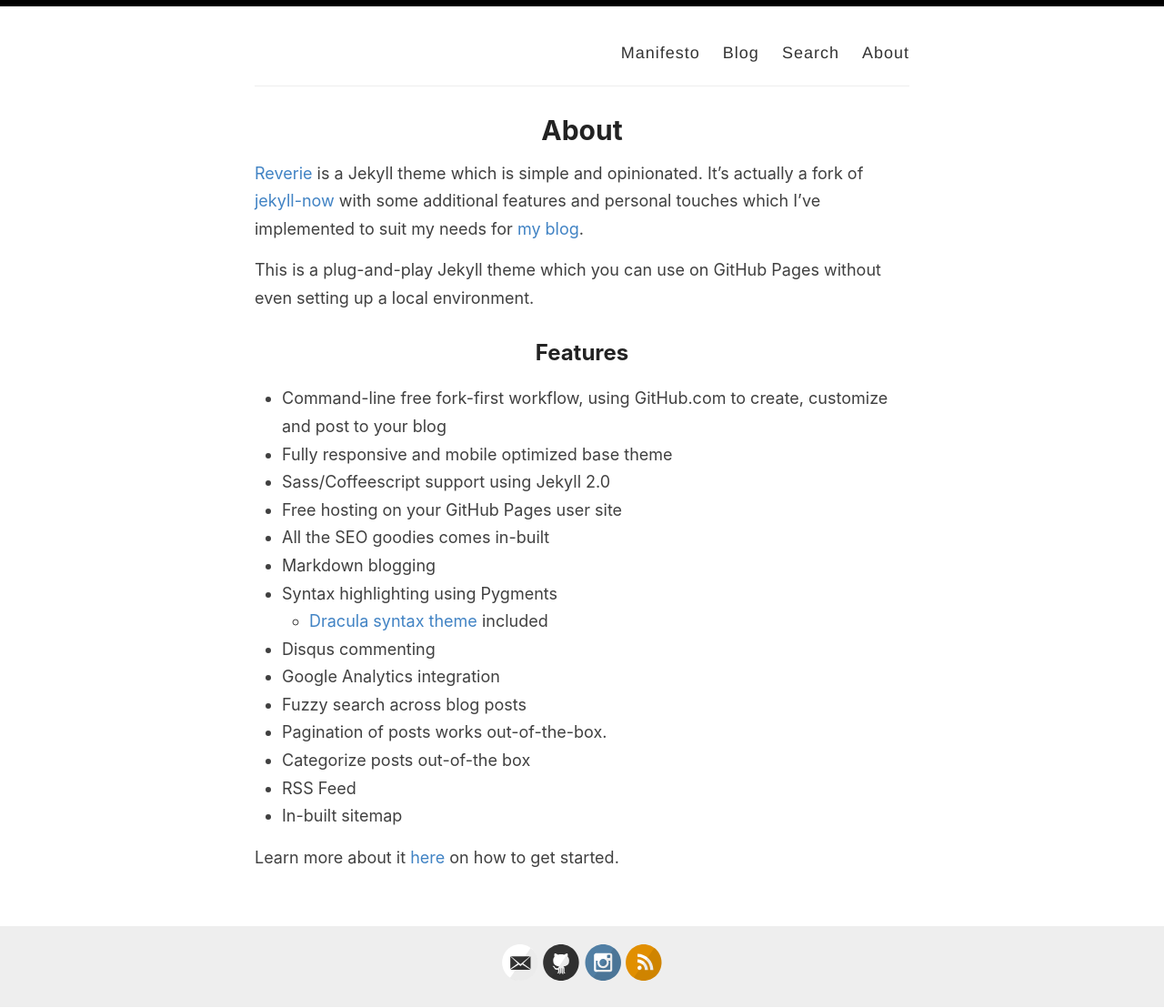
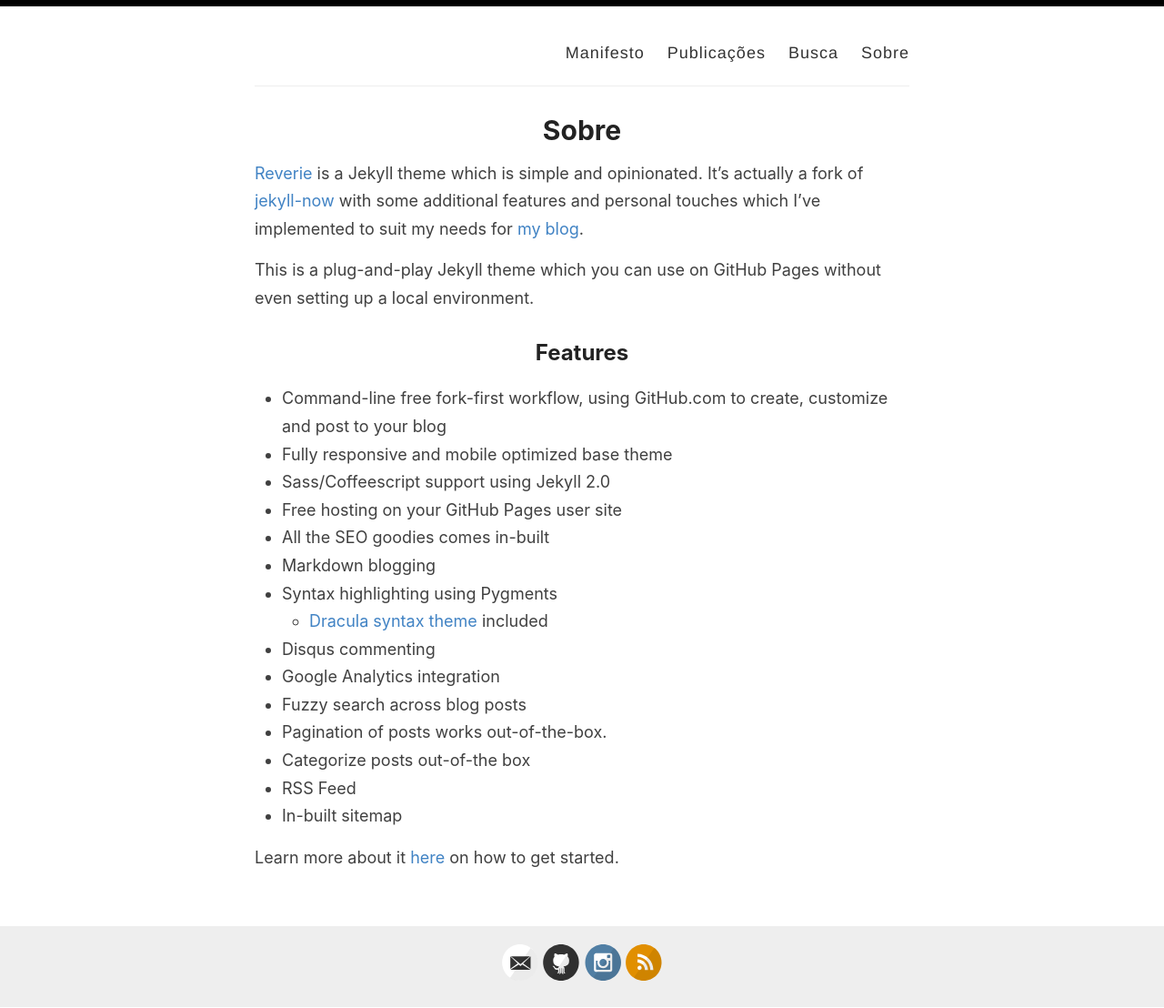
Before and after one commit to favarete/manifesto, a Jekyll site: the page built from docs/_pages/about.md, in a window 1280 px wide. Shown: the whole page at 91% size. Built offline with Jekyll 4.4.1, drawn with Linux system fonts in a browser that asks for light colours.

Commit message:
Update to pt-br

```diff
--- a/docs/_layouts/default.html
+++ b/docs/_layouts/default.html
@@ -22,9 +22,9 @@
           <header class="masthead clearfix">
             <nav>
               <a href="{{ site.baseurl }}/">Manifesto</a>
-              <a href="{{ site.baseurl }}/blog">Blog</a>
-              <a href="{{ site.baseurl }}/search">Search</a>
-              <a href="{{ site.baseurl }}/about">About</a>
+              <a href="{{ site.baseurl }}/publicacoes">Publicações</a>
+              <a href="{{ site.baseurl }}/busca">Busca</a>
+              <a href="{{ site.baseurl }}/sobre">Sobre</a>
             </nav>
           </header>
         </div>
--- a/docs/_pages/about.md
+++ b/docs/_pages/about.md
@@ -1,7 +1,7 @@
 ---
 layout: page
-title: About
-permalink: /about/
+title: Sobre
+permalink: /sobre/
 ---
 
 [Reverie](https://github.com/amitmerchant1990/reverie) is a Jekyll theme which is simple and opinionated. It's actually a fork of [jekyll-now](https://github.com/barryclark/jekyll-now) with some additional features and personal touches which I've implemented to suit my needs for [my blog](https://www.amitmerchant.com).
```
Also changed, not shown: docs/_pages/categories.md (+2 -2 lines), docs/_pages/main.md (+1 -1 lines), docs/_pages/search.md (+2 -2 lines), docs/blog/index.html (+1 -26 lines).
